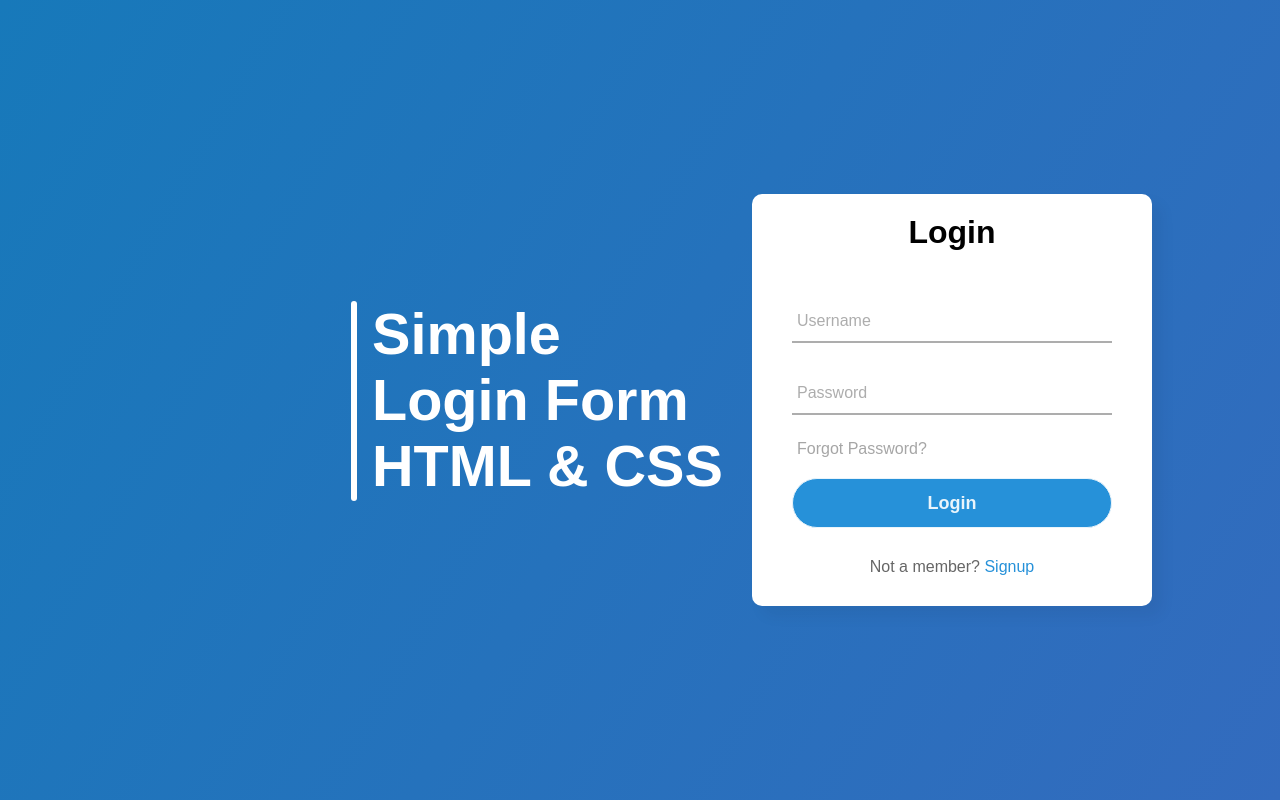
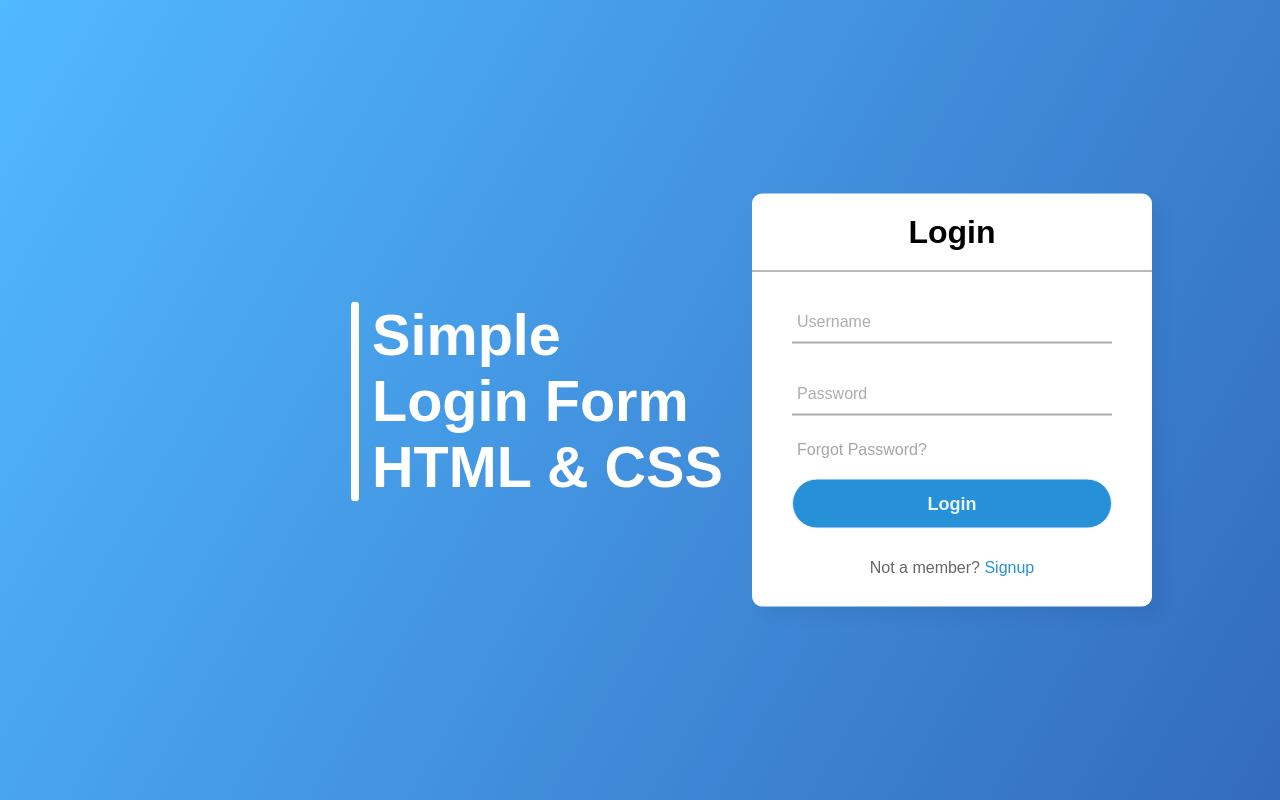
Before and after one commit to CyberLiberator/Basic_html_css_login_page, a plain HTML site: page index.html in a window 1280 px wide. Drawn offline with Linux system fonts and the light colour scheme; files that its build step writes are made by us from their sources.

Commit message:
update css

```diff
--- a/css/styels.css
+++ b/css/styels.css
@@ -8,7 +8,7 @@
 body {
   margin: 0;
   padding: 0;
-  background: linear-gradient(120deg, #1779ba, rgb(51, 107, 190));
+  background: linear-gradient(120deg, #51b9ff, rgb(51, 107, 190));
   height: 100vh;
   overflow: hidden;
 }
@@ -16,8 +16,8 @@ body {
 
 .title {
     text-align: left;
-    margin-left: 20px; /* Adjust margin as needed */
-    margin-top: 20px; /* Adjust margin as needed */
+    margin-left: 20px;
+    margin-top: 20px;
 }
 
 .title h2 {
@@ -45,7 +45,7 @@ body {
 
   .vertical {
     position: relative;
-    border-left: 6px solid white;
+    border-left: 8px solid white;
     border-radius: 99px;
     height: 200px;
     width:fit-content;
@@ -59,8 +59,8 @@ body {
 .center {
     position: absolute;
     top: 50%;
-    right: 10%; /* Adjusted right property */
-    transform: translate(0%, -50%); /* Adjusted translate */
+    right: 10%;
+    transform: translate(0%, -50%);
     width: 400px;
     background: white;
     border-radius: 10px;
@@ -70,6 +70,7 @@ body {
 .center h1 {
     text-align: center;
     padding: 20px 0;
+    border-bottom:  0.5px solid rgb(116, 116, 116);
 }
 
 .center form {
```
